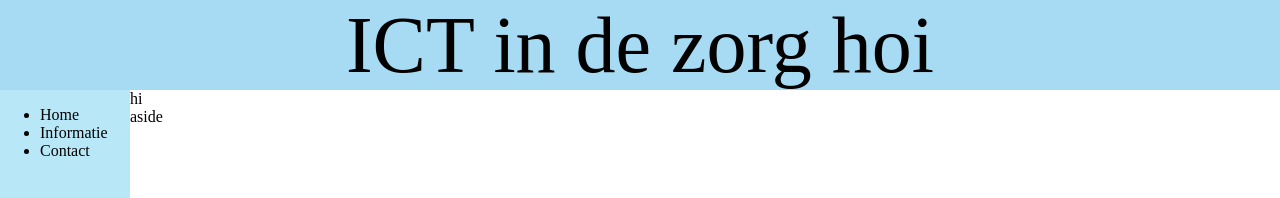
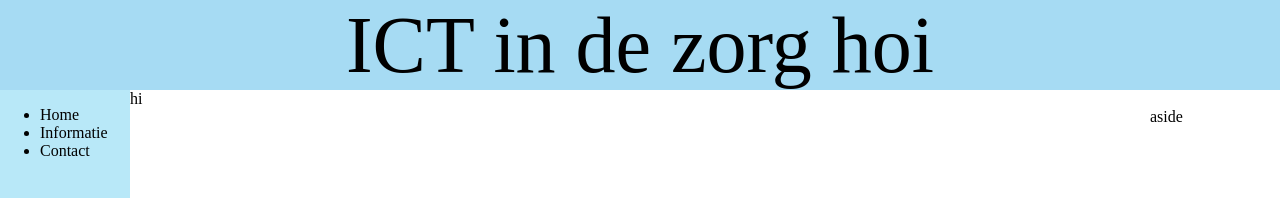
Before and after one commit to lynnxg/IT-in-de-zorg, a plain HTML site: page index.html in a window 1280 px wide. Shown: the top 198 px of the page. Drawn offline with Linux system fonts and the light colour scheme.

Commit message:
Aside naar rechts verplaatst.

```diff
--- a/style.css
+++ b/style.css
@@ -20,9 +20,13 @@ article{
   background-color: white;
   width: 85vw;
   margin: 0 auto;
-
 }
 
+Aside{
+  float:right;
+  width: 130px;
+  height: 700px;
+}
 footer{
   background-color: #a9a9a9;
   position: fixed;
```
